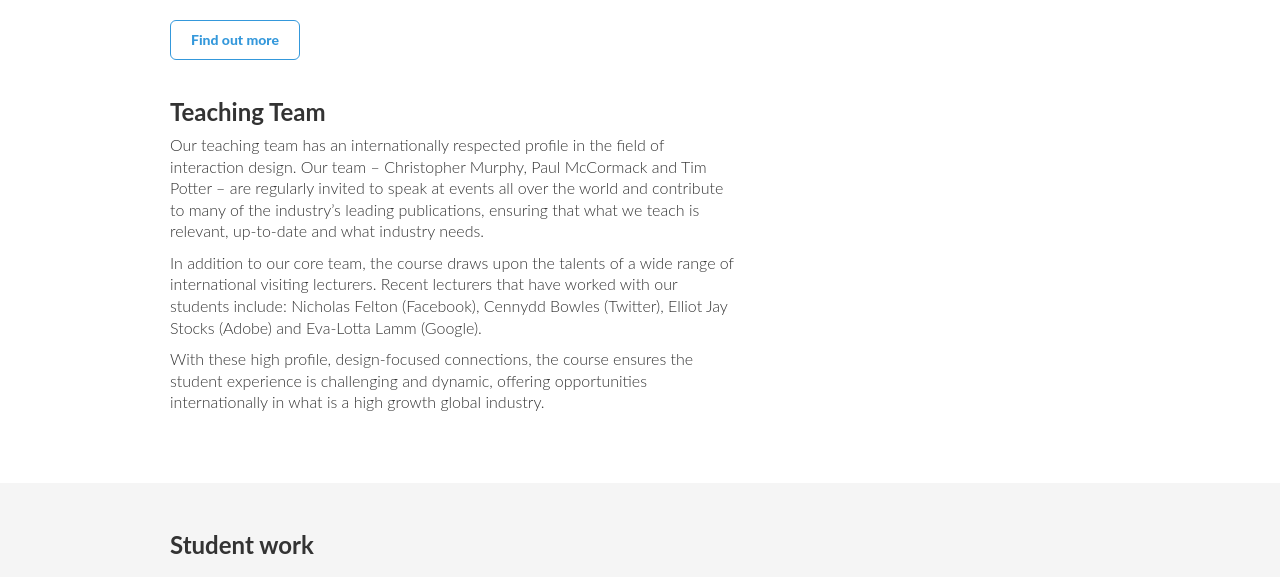
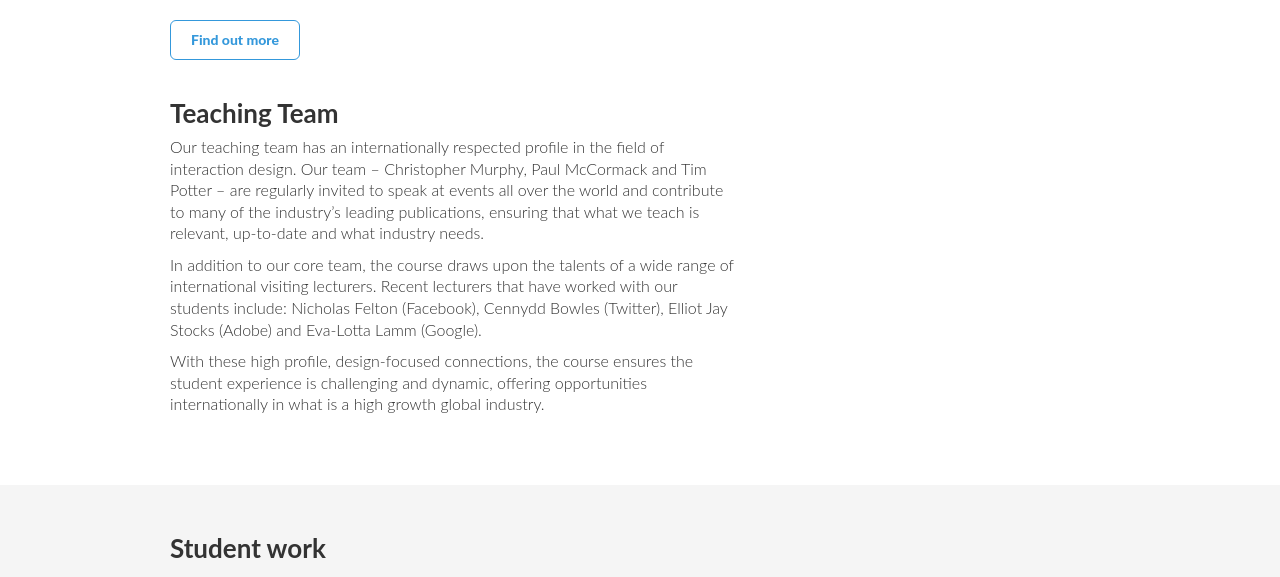
Before and after one commit to ixdbelfast/ixdbelfast.github.io, a Jekyll site: the page built from index.html, in a window 1280 px wide. Shown: the part 1086-1663 px from the top of the page. Built offline with Jekyll 4.4.1, drawn with Linux system fonts in a browser that asks for light colours; grey boxes are pictures that could not be loaded.

Commit message:
Fixed H2 size

```diff
--- a/css/style.css
+++ b/css/style.css
@@ -153,8 +153,8 @@ h1 {
     font-weight: 400; }
 
 h2 {
-  font-size: 1.5em;
-  /* 24/16 */
+  font-size: 1.625em;
+  /* 26/16 */
   padding: 20px 0 10px; }
 
 h3 {
--- a/scss/layout.scss
+++ b/scss/layout.scss
@@ -81,7 +81,7 @@ h1 {
 
 
 h2 {
-	font-size: 1.5em; /* 24/16 */
+	font-size: 1.625em; /* 26/16 */
 	padding: 20px 0 10px;
 	}
 
```
